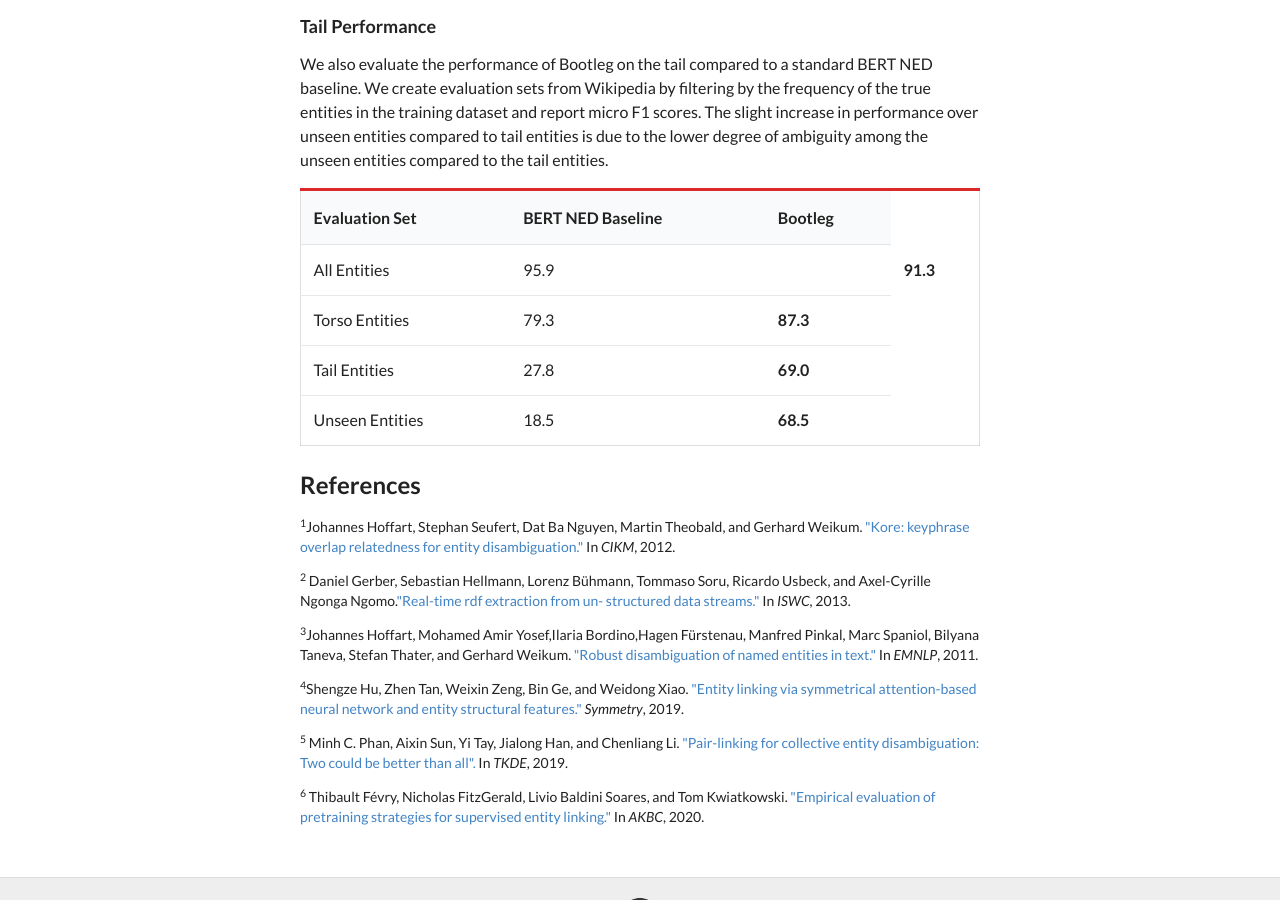
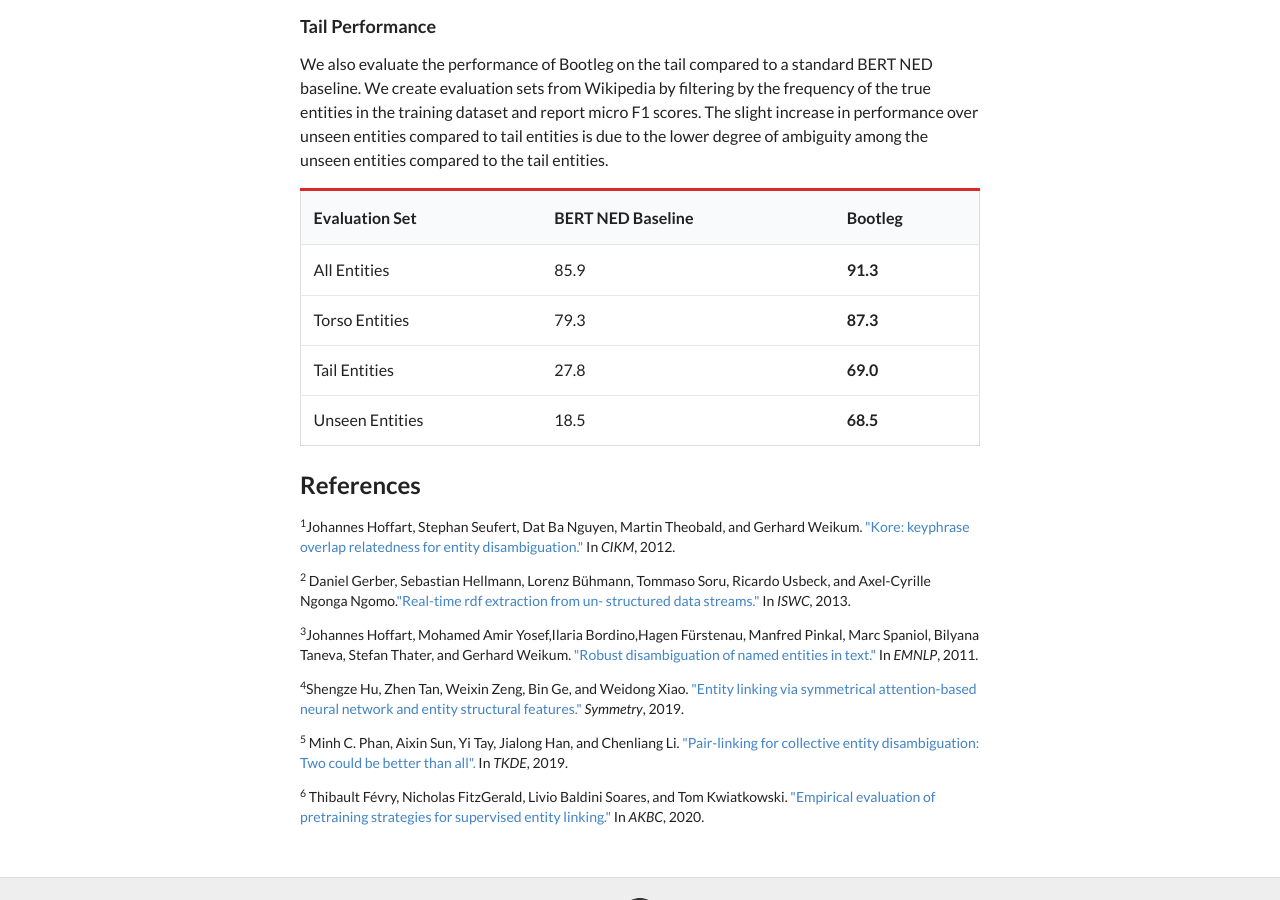
Before and after one commit to HazyResearch/bootleg, a Jekyll site: the page built from docs/index.html, in a window 1280 px wide and 900 px high, scrolled down 1189 px. Built offline with Jekyll 4.4.1, drawn with Linux system fonts in a browser that asks for light colours.

Commit message:
Update index.html
Small typo fixes

```diff
--- a/docs/index.html
+++ b/docs/index.html
@@ -65,7 +65,7 @@
     </tr>
     <td>Bootleg</td>
     <td>96.9</td>
-    <td>96.7</td>
+    <td><b>96.7</b></td>
     <td>96.8</td>
   </tr>
 </tr>
@@ -87,7 +87,7 @@
     <tbody>
       <tr>
         <td>All Entities</td>
-          <td>95.9<td>
+          <td>85.9</td>
           <td><b>91.3</b></td>
       </tr>
     </tr>
```
